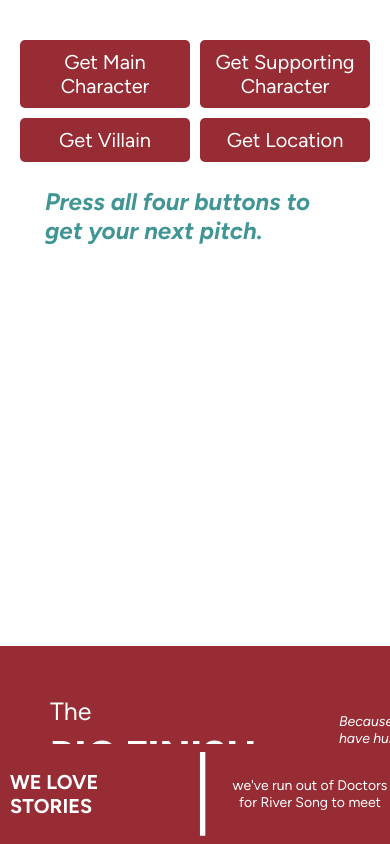
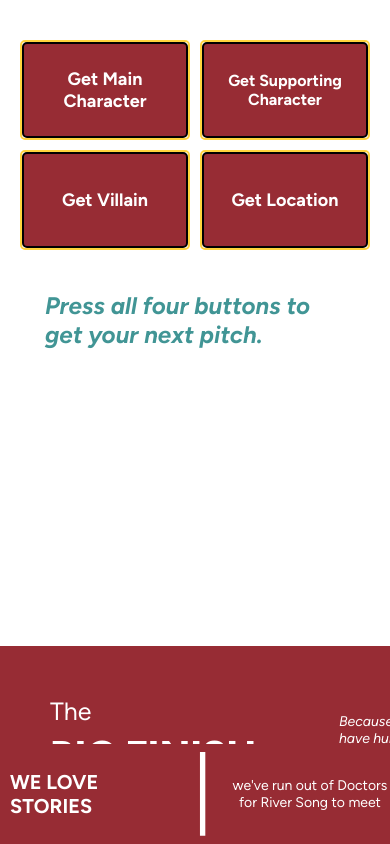
Before and after one commit to aagb1884/BigFinishGeneratorApp, a React Native app: screen / in a window 390 px wide. Built offline with nearby package versions, Linux system fonts and the light colour scheme.

Commit message:
adding responsive text

```diff
--- a/App.js
+++ b/App.js
@@ -1,5 +1,5 @@
 import { StatusBar } from 'expo-status-bar';
-import { StyleSheet, ScrollView, View, Image, Text, Platform } from 'react-native';
+import { StyleSheet, ScrollView, View, Image, Text, Platform, PixelRatio } from 'react-native';
 import { useState, useEffect } from 'react';
 import { SafeAreaProvider } from 'react-native-safe-area-context';
 import Header from './components/Header';
@@ -57,6 +57,9 @@ export default function App() {
     }
     loadFontsAsync();
   }, []);
+
+const fontScale = PixelRatio.getFontScale();
+const getFontSize = size => size / fontScale;
 
   //clearAll functions
 
@@ -139,8 +142,10 @@ const incrementCounter = (setState, state) => {
           </View>
 
           <View style={styles.buttonContainer}>
-            <View style={styles.storyButtons}>
-                <View style={styles.topRow}>
+
+          <View style={styles.storyButtons}>
+
+              <View style={styles.topRow}>
           <MainCharacter
           setMainCharacter={setMainCharacter}
           getRandomThing={getRandomThing}
@@ -152,6 +157,7 @@ const incrementCounter = (setState, state) => {
           mainCharacterCounter={mainCharacterCounter}
           setMainCharacterCounter={setMainCharacterCounter}
           incrementCounter={incrementCounter}
+
           />
 
           <SupportingCharacter
@@ -165,9 +171,11 @@ const incrementCounter = (setState, state) => {
           supportingCharacterCounter={supportingCharacterCounter}
           setSupportingCharacterCounter={setSupportingCharacterCounter}
           incrementCounter={incrementCounter}
+          getFontSize={getFontSize}
           />
-              </View>
-              <View style={styles.bottomRow}>
+          </View>
+
+          <View style={styles.middleRow}>
           <Villain
           setVillain={setVillain}
           getRandomThing={getRandomThing}
@@ -179,6 +187,7 @@ const incrementCounter = (setState, state) => {
           villainCounter={villainCounter}
           setVillainCounter={setVillainCounter}
           incrementCounter={incrementCounter}
+          getFontSize={getFontSize}
           />
 
           <Location
@@ -192,9 +201,28 @@ const incrementCounter = (setState, state) => {
           locationCounter={locationCounter}
           setLocationCounter={setLocationCounter}
           incrementCounter={incrementCounter}
+          getFontSize={getFontSize}
           />
-            </View>
           </View>
+
+
+          <View style={styles.bottomRow}>
+
+
+                  {(mainCharacter || supportingCharacter || villain || location) && (
+                  <ClearAll clearAll={clearAll}
+                  fontsLoaded={fontsLoaded} />
+                  )}
+
+              {mainCharacter && supportingCharacter && villain && location && (
+              <ShareButton pitch={pitch} fontsLoaded={fontsLoaded} />
+              )}
+
+
+          </View>
+
+        </View>
+
 
 
           <View style={styles.generatedStory}>
@@ -204,38 +232,24 @@ const incrementCounter = (setState, state) => {
               <Text style={styles.instructionText}>Press all four buttons to get your next pitch.</Text>
               )}
               <Animated.View style={animatedMainCharacterStyle}>
-          {mainCharacter && <Text style={styles.storyText}>At last, {mainCharacter}</Text>}
+          {mainCharacter && <Text style={[{fontSize: getFontSize(20)}, styles.storyText,]}>At last, {mainCharacter}</Text>}
               </Animated.View>
               <Animated.View style={animatedSupportingCharacterStyle}>
-          {supportingCharacter && <Text style={styles.storyText}>and {supportingCharacter}</Text>}
+          {supportingCharacter && <Text style={[{fontSize: getFontSize(20)}, styles.storyText,]}>and {supportingCharacter}</Text>}
             </Animated.View>
             <Animated.View style={animatedVillainStyle}>
-          {villain && <Text style={styles.storyText}>will meet {villain}</Text>}
+          {villain && <Text style={[{fontSize: getFontSize(20)}, styles.storyText,]}>will meet {villain}</Text>}
               </Animated.View>
               <Animated.View style={animatedLocationStyle}>
-          {location && <Text style={styles.storyText}>in {location}</Text>}
+          {location && <Text style={[{fontSize: getFontSize(20)}, styles.storyText,]}>in {location}</Text>}
               </Animated.View>
             </>
             )}
-                  </View>
+           </View>
 
-                <View style={styles.clearAllContainer}>
 
-                {(mainCharacter || supportingCharacter || villain || location) && (
-                <ClearAll clearAll={clearAll}
-                fontsLoaded={fontsLoaded} />
-                )}
-                </View>
 
           </View>
-
-          <View style={styles.sharing}>
-            {mainCharacter && supportingCharacter && villain && location && (
-            <ShareButton pitch={pitch} fontsLoaded={fontsLoaded} />
-            )}
-          </View>
-
-
 
 
       </View>
@@ -292,19 +306,20 @@ const styles = StyleSheet.create({
   topRow: {
     flexDirection: 'row',
   },
+  middleRow: {
+    flexDirection: 'row',
+  },
   bottomRow: {
     flexDirection: 'row',
-  },
-  clearAllContainer: {
-    marginTop: 10,
+    marginTop: 16,
   },
   generatedStory: {
     maxWidth: 300,
     marginTop: 20,
   },
   storyText: {
-    fontFamily: 'figtree',
-    fontSize: 22
+    textAlign: 'left',
+    fontFamily: 'figtreeBold',
   },
   instructionText: {
     fontFamily: 'figtreeItalic',
--- a/components/ClearAll.js
+++ b/components/ClearAll.js
@@ -5,7 +5,7 @@ export default function ClearAll({clearAll, fontsLoaded}) {
     return (
         <View>
             <Pressable
-            style={styles.button}
+            style={styles.clearAllButton}
             onPress={clearAll}
             >
                  {fontsLoaded && (
@@ -19,22 +19,25 @@ export default function ClearAll({clearAll, fontsLoaded}) {
 }
 
 const styles = StyleSheet.create({
-    button: {
-        marginTop: 10,
+    clearAllButton: {
+        margin: 5,
         padding: 10,
         backgroundColor: '#419595',
-        width: 250,
+        width: 170,
+        height: 50,
         position: 'relative',
         top: 0,
         left: 0,
-
-        borderRadius: 5
-
+        marginBottom: 5,
+        borderRadius: 5,
+        justifyContent: 'center',
+        alignItems: 'center',
+        flex: 1
     },
     buttonText: {
         color: 'white',
         textAlign: 'center',
-        fontFamily: 'figtree',
-        fontSize: 18
+        fontFamily: 'figtreeBold',
+        fontSize: 20
     }
   });
--- a/components/Location.js
+++ b/components/Location.js
@@ -61,7 +61,7 @@ export default function Location({fadeOpacityLocation, fadeInOutIn, fontsLoaded,
 }
 
 return (
-    <View>
+    <View style={[styles.buttonContainer, { borderWidth: 2, borderColor: "#ffd33d", borderRadius: 5 }]}>
     <Pressable
     style={styles.button}
     onPress={handleButtonClick}
@@ -77,17 +77,24 @@ return (
 }
 
 const styles = StyleSheet.create({
+    buttonContainer: {
+        width: 170,
+        height: 100,
+        alignItems: 'center',
+        justifyContent: 'center',
+        margin: 5,
+      },
 button: {
-margin: 5,
 padding: 10,
 backgroundColor: '#972C34',
-width: 170,
-height: 100,
+width: '100%',
+height: '100%',
 position: 'relative',
 top: 0,
 left: 0,
-marginBottom: 5,
 borderRadius: 5,
+borderWidth: 2,
+borderColor: 'black',
 justifyContent: 'center',
 alignItems: 'center',
 flex: 1
@@ -95,7 +102,7 @@ flex: 1
 buttonText: {
 color: 'white',
 textAlign: 'center',
-fontFamily: 'figtree',
-fontSize: 20
+fontFamily: 'figtreeBold',
+fontSize: 18
 }
 });
--- a/components/MainCharacter.js
+++ b/components/MainCharacter.js
@@ -64,7 +64,7 @@ export default function MainCharacter({ fadeOpacityMain, fadeInOutIn, fontsLoade
     }
 
         return (
-            <View>
+            <View style={[styles.buttonContainer, { borderWidth: 2, borderColor: "#ffd33d", borderRadius: 5 }]}>
             <Pressable
             style={styles.button}
             onPress={handleButtonClick}
@@ -80,26 +80,33 @@ export default function MainCharacter({ fadeOpacityMain, fadeInOutIn, fontsLoade
 }
 
 const styles = StyleSheet.create({
+    buttonContainer: {
+        width: 170,
+        height: 100,
+        alignItems: 'center',
+        justifyContent: 'center',
+        margin: 5,
+      },
     button: {
-    margin: 5,
     padding: 10,
     backgroundColor: '#972C34',
-    width: 170,
-    height: 100,
+    width: '100%',
+    height: '100%',
     position: 'relative',
     top: 0,
     left: 0,
-    marginBottom: 5,
     borderRadius: 5,
+    borderWidth: 2,
+    borderColor: 'black',
     justifyContent: 'center',
     alignItems: 'center',
-    flex: 1
+    flex: 1,
     },
     buttonText: {
         color: 'white',
         textAlign: 'center',
-        fontFamily: 'figtree',
-        fontSize: 20,
+        fontFamily: 'figtreeBold',
+        fontSize: 18,
 
     }
   });
--- a/components/Share.js
+++ b/components/Share.js
@@ -1,7 +1,7 @@
 import React from 'react';
-import {Alert, Share, View, Button, StyleSheet} from 'react-native';
+import {Alert, Share, View, Pressable, StyleSheet, Text} from 'react-native';
 
-export default function ShareButton ({pitch}) {
+export default function ShareButton ({pitch, fontsLoaded}) {
 
   const onShare = async () => {
     try {
@@ -10,7 +10,8 @@ export default function ShareButton ({pitch}) {
         `Ever wondered what you'd say to Nick Briggs if you were trapped in a lift together?
         \nWell wonder no more!
         \nWith the Big Finish Boxset Generator App you can come up with dozens of lukewarm pitches to while away the increasingly oxygen-starved hours.
-        \n${pitch}`,
+        \n${pitch}
+        \nhttps://andrewblair.co.uk/apps/big-finish-generator`,
       });
       if (result.action === Share.sharedAction) {
         if (result.activityType) {
@@ -26,17 +27,38 @@ export default function ShareButton ({pitch}) {
     }
   };
   return (
-    <View style={{marginTop: 20}}>
-      <Button style={styles.clearButton} onPress={onShare} title="Share" />
+    <View>
+      <Pressable style={styles.shareButton} onPress={onShare} title="Share">
+      {fontsLoaded && (
+              <>
+                <Text style={styles.buttonText}>Share</Text>
+                </>
+            )}
+            </Pressable>
     </View>
   );
 };
 
 const styles = StyleSheet.create({
-  clearButton: {
-    backgroundColor: 'blue',
+  shareButton: {
+    margin: 5,
+    padding: 10,
+    backgroundColor: '#2C3396',
+    width: 170,
+    height: 50,
+    position: 'relative',
+    top: 0,
+    left: 0,
+    marginBottom: 5,
     borderRadius: 5,
-    padding: 10,
-    width: 150,
-  }
+    justifyContent: 'center',
+    alignItems: 'center',
+    flex: 1
+  },
+  buttonText: {
+    color: 'white',
+    textAlign: 'center',
+    fontFamily: 'figtreeBold',
+    fontSize: 20
+}
 });
--- a/components/SupportingCharacter.js
+++ b/components/SupportingCharacter.js
@@ -35,6 +35,7 @@ export default function SupportingCharacter({fadeOpacitySupporting, fadeInOutIn,
         'a cat called Clive Owen',
         "characters similar to - but legally distinct from - ones in 'Thunderbirds' called Jaff Treacy and Broins",
         'Wolsey',
+        "the Brigadier's Italian Uncle, Mario,"
         ];
 
     async function playSound() {
@@ -58,7 +59,7 @@ export default function SupportingCharacter({fadeOpacitySupporting, fadeInOutIn,
     }
 
         return (
-            <View>
+            <View style={[styles.buttonContainer, { borderWidth: 2, borderColor: "#ffd33d", borderRadius: 5 }]}>
             <Pressable
             style={styles.button}
             onPress={handleButtonClick}
@@ -74,17 +75,24 @@ export default function SupportingCharacter({fadeOpacitySupporting, fadeInOutIn,
 }
 
 const styles = StyleSheet.create({
+    buttonContainer: {
+        width: 170,
+        height: 100,
+        alignItems: 'center',
+        justifyContent: 'center',
+        margin: 5,
+      },
     button: {
-    margin: 5,
     padding: 10,
     backgroundColor: '#972C34',
-    width: 170,
-    height: 100,
+    width: '100%',
+    height: '100%',
     position: 'relative',
     top: 0,
     left: 0,
-    marginBottom: 5,
     borderRadius: 5,
+    borderWidth: 2,
+    borderColor: 'black',
     justifyContent: 'center',
     alignItems: 'center',
     flex: 1
@@ -92,7 +100,7 @@ const styles = StyleSheet.create({
     buttonText: {
         color: 'white',
         textAlign: 'center',
-        fontFamily: 'figtree',
-        fontSize: 20,
+        fontFamily: 'figtreeBold',
+        fontSize: 16,
     }
   });
--- a/components/Villain.js
+++ b/components/Villain.js
@@ -57,7 +57,7 @@ export default function Villain({fadeOpacityVillain, fadeInOutIn, fontsLoaded, g
 }
 
 return (
-    <View>
+    <View style={[styles.buttonContainer, { borderWidth: 2, borderColor: "#ffd33d", borderRadius: 5 }]}>
     <Pressable
     style={styles.button}
     onPress={handleButtonClick}
@@ -73,17 +73,24 @@ return (
 }
 
 const styles = StyleSheet.create({
+    buttonContainer: {
+        width: 170,
+        height: 100,
+        alignItems: 'center',
+        justifyContent: 'center',
+        margin: 5,
+      },
     button: {
-margin: 5,
     padding: 10,
     backgroundColor: '#972C34',
-width: 170,
-height: 100,
+    width: '100%',
+    height: '100%',
     position: 'relative',
     top: 0,
     left: 0,
-marginBottom: 5,
     borderRadius: 5,
+    borderWidth: 2,
+    borderColor: 'black',
     justifyContent: 'center',
     alignItems: 'center',
     flex: 1
@@ -91,7 +98,7 @@ flex: 1
     buttonText: {
         color: 'white',
         textAlign: 'center',
-fontFamily: 'figtree',
-fontSize: 20
+        fontFamily: 'figtreeBold',
+        fontSize: 18
     }
 });
```
Lines whose indentation alone changed are shown as unchanged.
